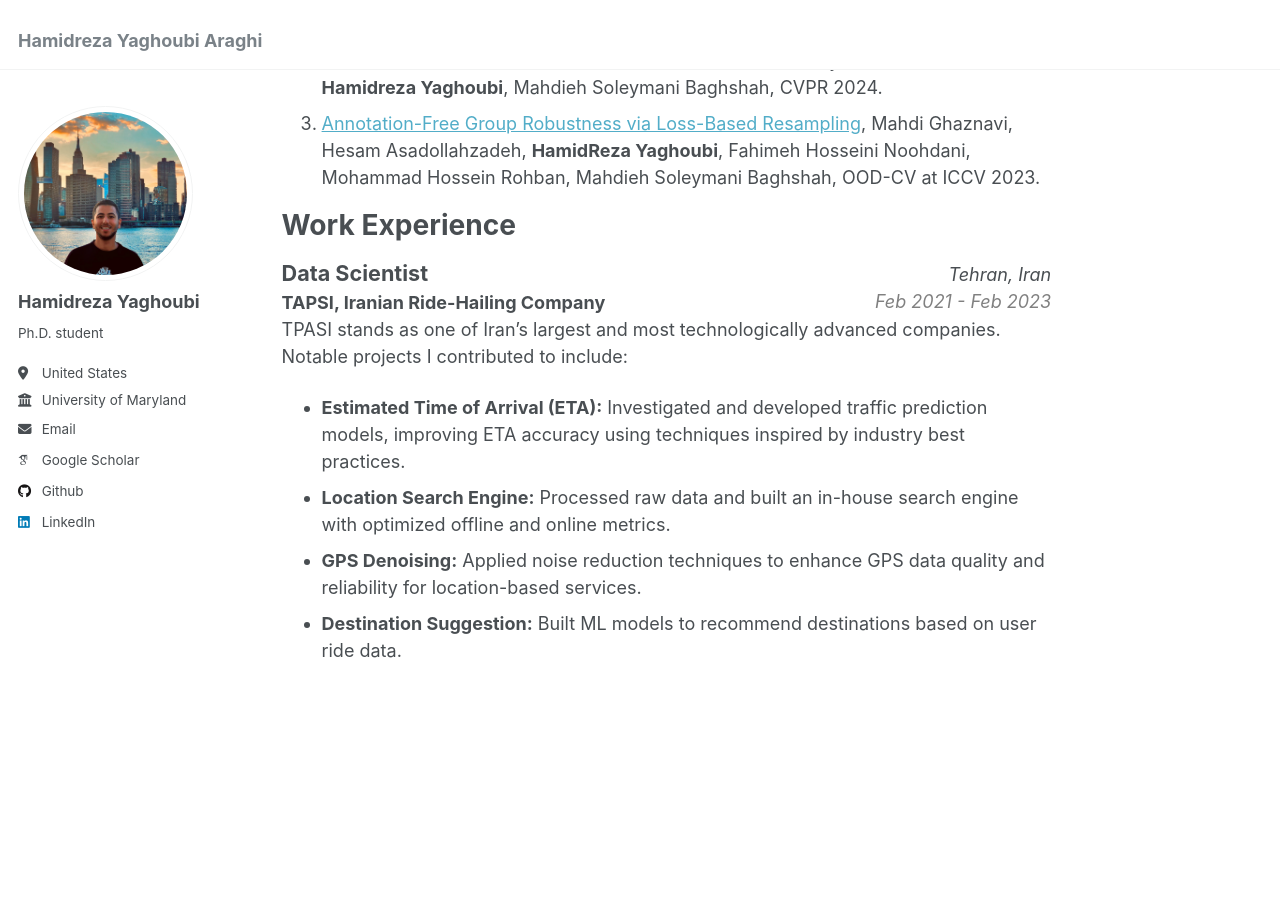
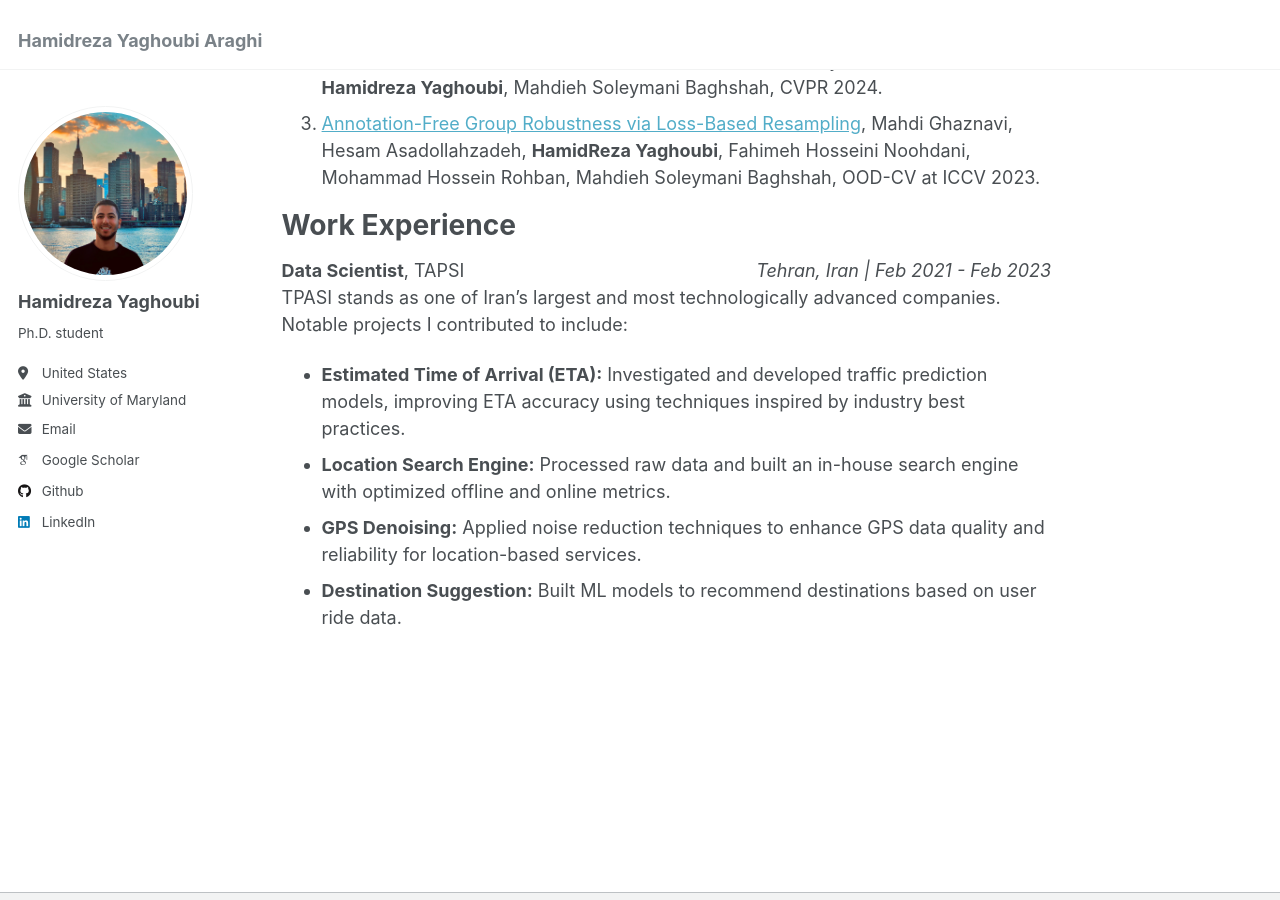
Before and after one commit to HamidrezaYaghoubi/HamidrezaYaghoubi.github.io, a Jekyll site: the page built from _pages/about.md, in a window 1280 px wide and 900 px high, scrolled down 610 px. Built offline with Jekyll 4.4.1, drawn with Linux system fonts in a browser that asks for light colours; some web fonts are replaced.

Commit message:
Update about.md

```diff
--- a/_pages/about.md
+++ b/_pages/about.md
@@ -22,14 +22,10 @@ Work Experience
 ======
 <div style="display: flex; justify-content: space-between; align-items: baseline;">
   <div>
-    <strong style="font-size: 1.2em;">Data Scientist</strong>
-    <br>
-    <strong>TAPSI, Iranian Ride-Hailing Company</strong>
+    <strong>Data Scientist</strong>, TAPSI
   </div>
   <div style="text-align: right; font-style: italic;">
-    Tehran, Iran
-    <br>
-    <span style="color: gray;">Feb 2021 - Feb 2023</span>
+    Tehran, Iran | Feb 2021 - Feb 2023
   </div>
 </div>
 TPASI stands as one of Iran’s largest and most technologically advanced companies. Notable projects I contributed to include:
```
